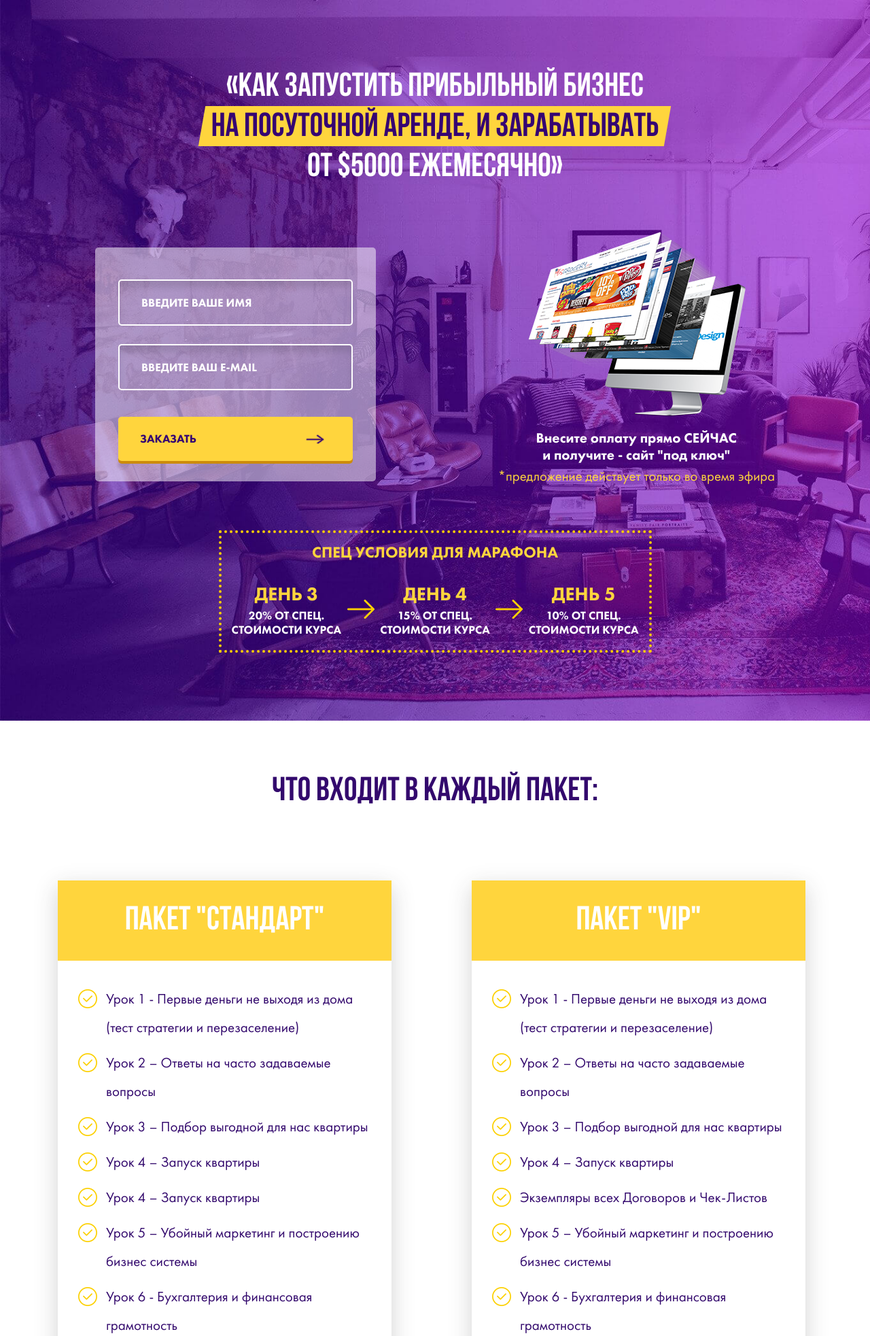
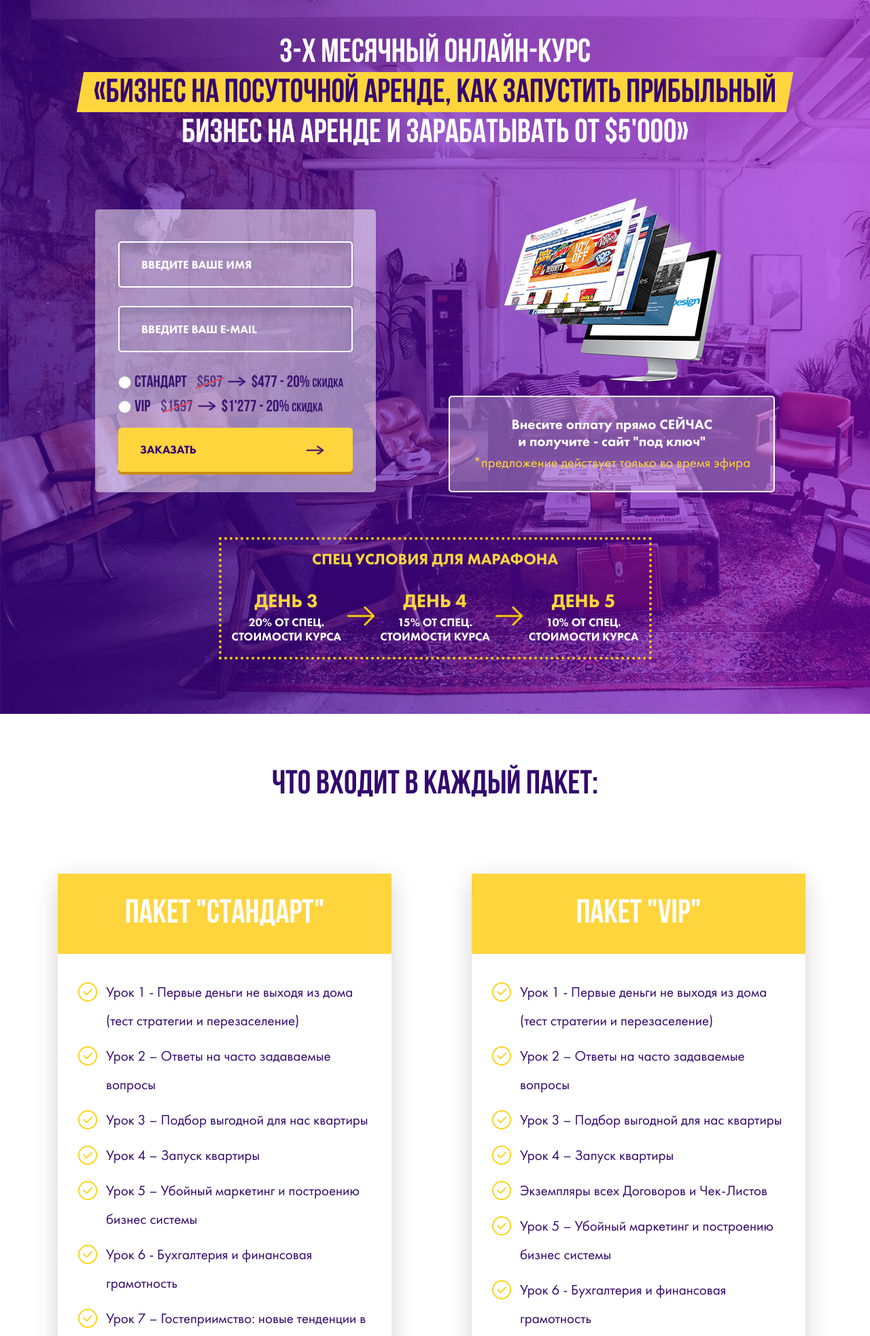
Before and after one commit to AndrewBeznosko/asia, a PHP site: page / in a window 1280 px wide. Shown: the top 1965 px of the page at 68% size. Run offline with PHP 8.4, Linux system fonts and the light colour scheme; style sheets or scripts are compiled from the project's sources.

Commit message:
ready last fix

```diff
--- a/index.html
+++ b/index.html
@@ -17,14 +17,22 @@
 <body class="relative" data-spy="scroll" data-target=".navbar-landing">
     <header>
         <div class="container">
-            <h1>«Как запустить прибыльный бизнес
-                <br><span>на посуточной аренде, и зарабатывать</span><br>
-                от $5000 ежемесячно»
+            <h1>3-х месячный онлайн-курс
+                <br><span>«Бизнес на посуточной аренде, как запустить прибыльный</span><br>
+                бизнес на аренде и зарабатывать от $5'000»
             </h1>
             <div class="header__content">
                 <form action="">
                     <input type="text" placeholder="Введите ваше имя">
                     <input type="email" placeholder="введите ваш e-mail">
+                    <div class="custom-control custom-radio">
+                        <input type="radio" id="customRadio1" name="customRadio" class="custom-control-input">
+                        <label class="custom-control-label" for="customRadio1"> Стандарт &nbsp;&nbsp;&nbsp;<span class="old_price">$597</span> &nbsp;<img src="img/btn_arr.png" alt="btn_arr">&nbsp; $477 - 20% <span style="font-size:18px">скидка</span></label>
+                    </div>
+                    <div class="custom-control custom-radio">
+                        <input type="radio" id="customRadio2" name="customRadio" class="custom-control-input">
+                        <label class="custom-control-label" for="customRadio2"> VIP &nbsp;&nbsp;&nbsp;<span class="old_price">$1597</span> &nbsp;<img src="img/btn_arr.png" alt="btn_arr">&nbsp; $1'277 - 20%  <span style="font-size:18px">скидка</span></label>
+                    </div>
                     <button type="submit">Заказать <img src="img/btn_arr.png" alt="btn_arr"></button>
                 </form>
                 <div class="desc">
@@ -71,7 +79,6 @@
                         <p>Урок 2 – Ответы на часто задаваемые вопросы</p>
                         <p>Урок 3 – Подбор выгодной для нас квартиры</p>
                         <p>Урок 4 – Запуск квартиры </p>
-                        <p>Урок 4 – Запуск квартиры</p>
                         <p>Урок 5 – Убойный маркетинг и построению бизнес системы</p>
                         <p>Урок 6 - Бухгалтерия и финансовая грамотность</p>
                         <p>Урок 7 – Гостеприимство: новые тенденции в посуточной аренде (Париж)</p>
--- a/sass/main.scss
+++ b/sass/main.scss
@@ -7,7 +7,7 @@ header {
     background-image: url("../img/bg.jpg");
     background-size: cover;
     background-repeat: no-repeat;
-    padding: 100px 0;
+    padding: 50px 0 80px;
     display: -webkit-flex;
     display: -ms-flex;
     display: flex;
@@ -125,6 +125,10 @@ button {
                 line-height: 1.2;
                 text-align: center;
                 margin-top: 20px;
+                border-radius: 5px;
+                background-color: rgba(255,255,255,0.302);
+                padding: 28px 34px;
+                border: solid 2px #fff;
 
                 span {
                     font-family: 'Futura PT Book';
@@ -271,6 +275,15 @@ button {
         }
     }
 
+    .new_price {
+        text-align: center;
+        color: #381270;
+        font-size: 70px;
+        font-family: "Bebas Neue";
+        font-weight: bold;
+    }
+}
+
 .old_price {
     position: relative;
 
@@ -286,13 +299,44 @@ button {
     }
 }
 
-    .new_price {
-        text-align: center;
-        color: #381270;
-        font-size: 70px;
+.custom-control {
+    .custom-control-label {
         font-family: "Bebas Neue";
         font-weight: bold;
+        color: #381270;
+        font-size: 24px;
     }
+
+    .old_price {
+        opacity: 0.7;
+
+        &::before {
+            height: 2px;
+            width: 45px;
+        }
+    }
+}
+
+.custom-control-label::after {
+    width: 1.2rem;
+    height: 1.2rem;
+    top: 0.45rem;
+}
+
+.custom-control-label::before {
+    width: 1.2rem;
+    height: 1.2rem;
+    top: 0.45rem;
+}
+
+.custom-control-input:checked~.custom-control-label::before {
+    color: #fff;
+    border-color: #cc8b0c;
+    background-color: #ffd53d;
+}
+
+.custom-control-input:focus~.custom-control-label::before {
+    box-shadow: 0 0 0 0.2rem rgba(255, 213, 61, .25);
 }
 
 a.btn {
```
Lines whose indentation alone changed are shown as unchanged.
